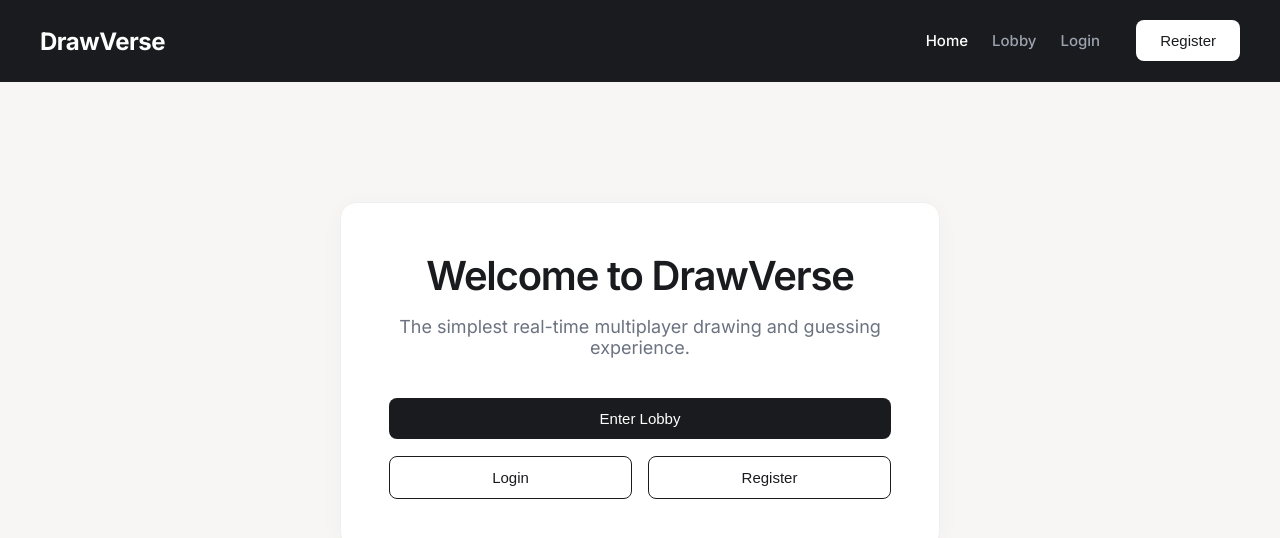
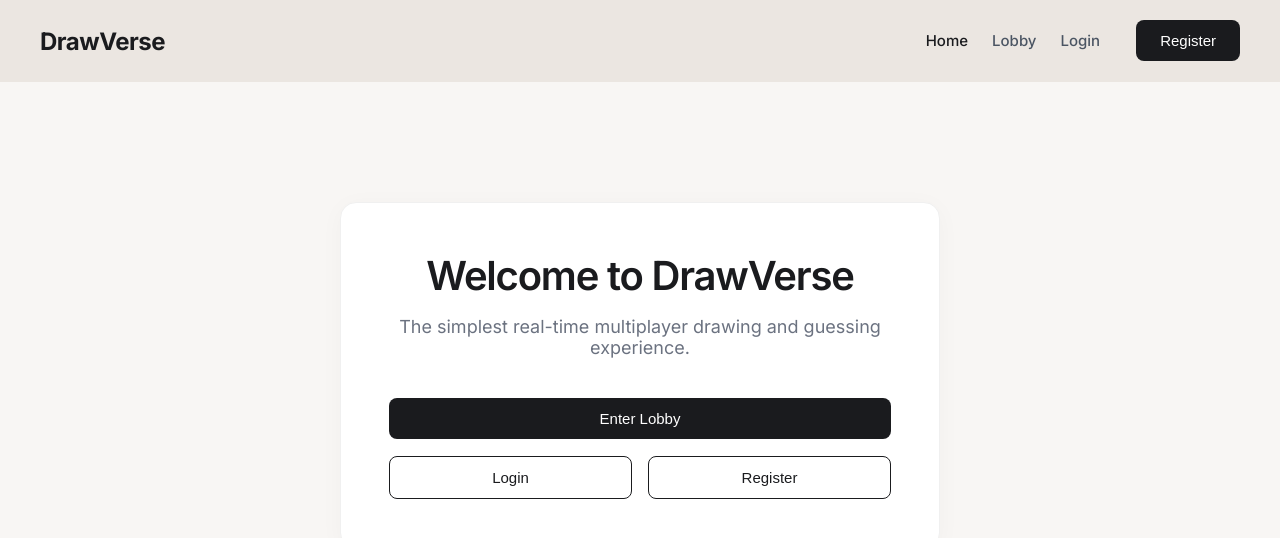
Before and after one commit to enpastalias/DrawVerse, a React (Vite) app in the folder frontend/: page / in a window 1280 px wide. Shown: the top 538 px of the page. Built offline with nearby package versions, Linux system fonts and the light colour scheme; no server answers.

Commit message:
updated navbar

```diff
--- a/frontend/src/App.jsx
+++ b/frontend/src/App.jsx
@@ -26,7 +26,7 @@ function App() {
 
     const navLinkStyle = ({ isActive }) => ({
         textDecoration: 'none',
-        color: isActive ? '#ffffff' : '#9ca3af',
+        color: isActive ? '#1a1b1e' : '#4b5563',
         marginRight: '24px',
         fontWeight: '500',
         fontSize: '15px',
@@ -35,10 +35,10 @@ function App() {
 
     return (
         <div>
-            <nav style={{ backgroundColor: '#1a1b1e', padding: '20px', marginBottom: '40px' }}>
+            <nav style={{ backgroundColor: '#ebe6e1', padding: '20px', marginBottom: '40px' }}>
                 <div style={{ maxWidth: '1200px', margin: '0 auto', display: 'flex', justifyContent: 'space-between', alignItems: 'center' }}>
                     <div>
-                        <Link to="/" style={{ textDecoration: 'none', color: '#ffffff', fontSize: '24px', fontWeight: '700', letterSpacing: '-0.02em', borderBottom: 'none' }}>
+                        <Link to="/" style={{ textDecoration: 'none', color: '#1a1b1e', fontSize: '24px', fontWeight: '700', letterSpacing: '-0.02em', borderBottom: 'none' }}>
                             DrawVerse
                         </Link>
                     </div>
@@ -52,7 +52,7 @@ function App() {
                                 <NavLink to="/profile" style={navLinkStyle}>
                                     {user.username}
                                 </NavLink>
-                                <button onClick={handleLogout} style={{ marginLeft: '12px', backgroundColor: '#ffffff', color: '#1a1b1e' }}>
+                                <button onClick={handleLogout} style={{ marginLeft: '12px', backgroundColor: '#1a1b1e', color: '#ffffff' }}>
                                     Logout
                                 </button>
                             </>
@@ -60,7 +60,7 @@ function App() {
                             <>
                                 <NavLink to="/login" style={navLinkStyle}>Login</NavLink>
                                 <Link to="/register" style={{ textDecoration: 'none', borderBottom: 'none' }}>
-                                    <button style={{ marginLeft: '12px', backgroundColor: '#ffffff', color: '#1a1b1e' }}>Register</button>
+                                    <button style={{ marginLeft: '12px', backgroundColor: '#1a1b1e', color: '#ffffff' }}>Register</button>
                                 </Link>
                             </>
                         )}
```
